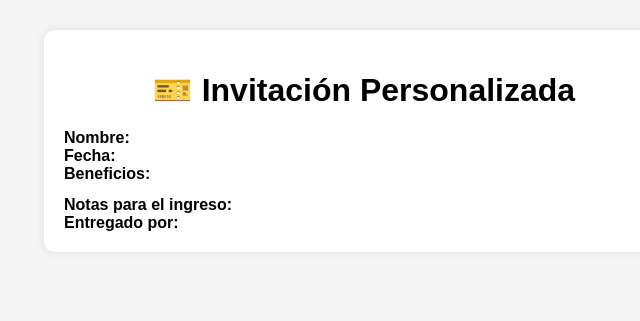
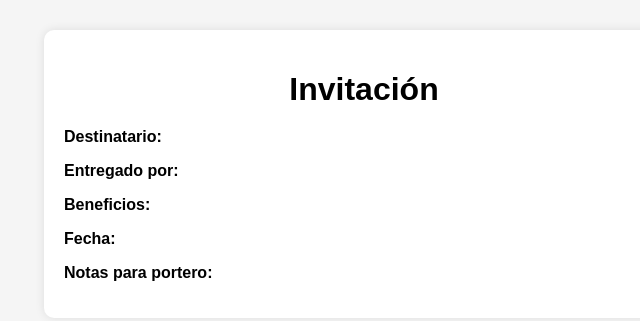
Before and after one commit to condesamansion/InvitacionesCondesa, a plain HTML site: page invitacion.html in a window 1280 px wide. Shown: the whole page, without its empty margins (276-916 px from the left). Drawn offline with Linux system fonts and the light colour scheme.

Commit message:
Update invitacion.html

```diff
--- a/invitacion.html
+++ b/invitacion.html
@@ -8,21 +8,22 @@
 </head>
 <body>
   <div class="container">
-    <h1>🎫 Invitación Personalizada</h1>
-    <div><strong>Nombre:</strong> <span id="outNombre"></span></div>
-    <div><strong>Fecha:</strong> <span id="outFecha"></span></div>
-    <div><strong>Beneficios:</strong><pre id="outBeneficio"></pre></div>
-    <div><strong>Notas para el ingreso:</strong> <span id="outNotas"></span></div>
-    <div><strong>Entregado por:</strong> <span id="outEntregado"></span></div>
+    <h1>Invitación</h1>
+    <p><strong>Destinatario:</strong> <span id="nombre"></span></p>
+    <p><strong>Entregado por:</strong> <span id="entregadoPor"></span></p>
+    <p><strong>Beneficios:</strong> <span id="beneficios"></span></p>
+    <p><strong>Fecha:</strong> <span id="fecha"></span></p>
+    <p><strong>Notas para portero:</strong> <span id="notas"></span></p>
   </div>
 
   <script>
-    const p = new URLSearchParams(window.location.search);
-    document.getElementById("outNombre").textContent = p.get("nombre") || "";
-    document.getElementById("outBeneficio").textContent = p.get("beneficio") || "";
-    document.getElementById("outNotas").textContent = p.get("notas") || "";
-    document.getElementById("outFecha").textContent = p.get("fecha") || "";
-    document.getElementById("outEntregado").textContent = p.get("entregado") || "";
+    const params = new URLSearchParams(window.location.search);
+
+    document.getElementById("nombre").textContent = params.get("nombre") || "";
+    document.getElementById("entregadoPor").textContent = params.get("entregadoPor") || "";
+    document.getElementById("beneficios").textContent = params.get("beneficios") || "";
+    document.getElementById("fecha").textContent = params.get("fecha")?.split("-").reverse().join("/") || "";
+    document.getElementById("notas").textContent = params.get("notas") || "";
   </script>
 </body>
 </html>
```
